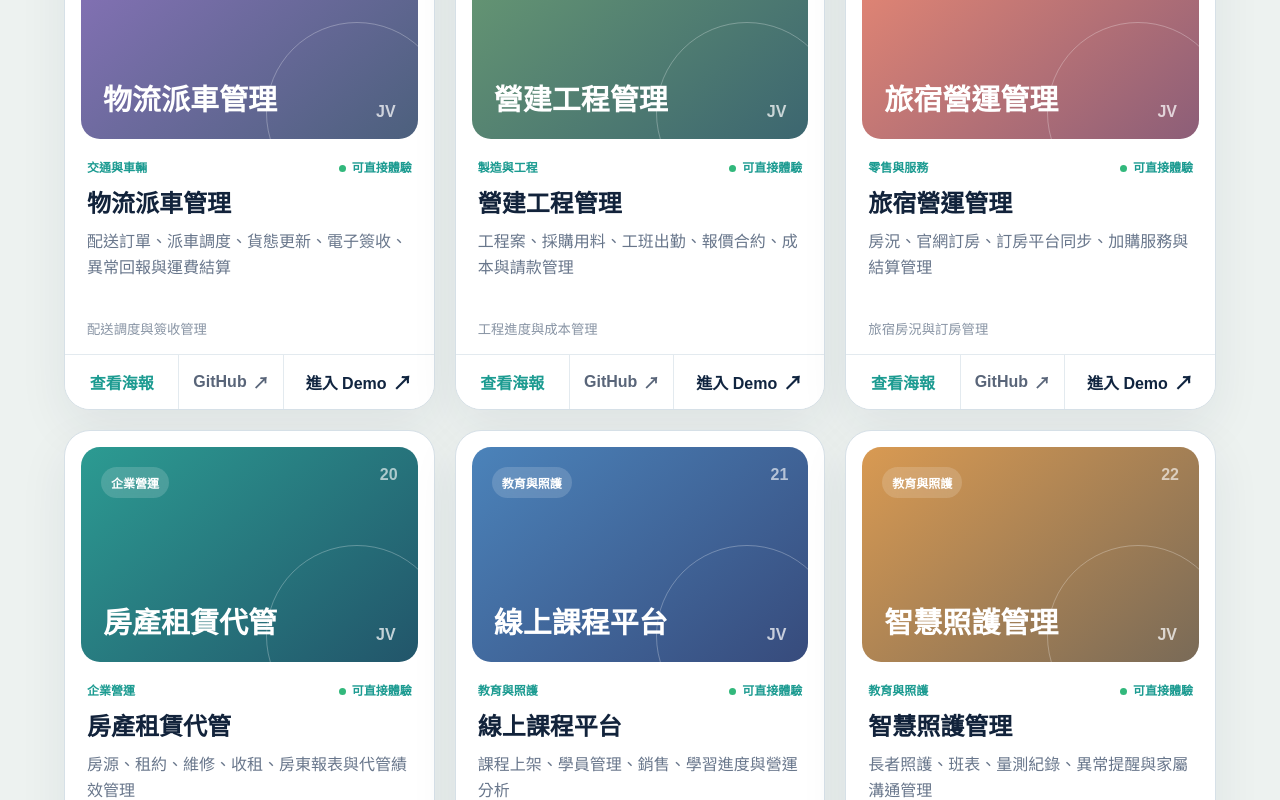
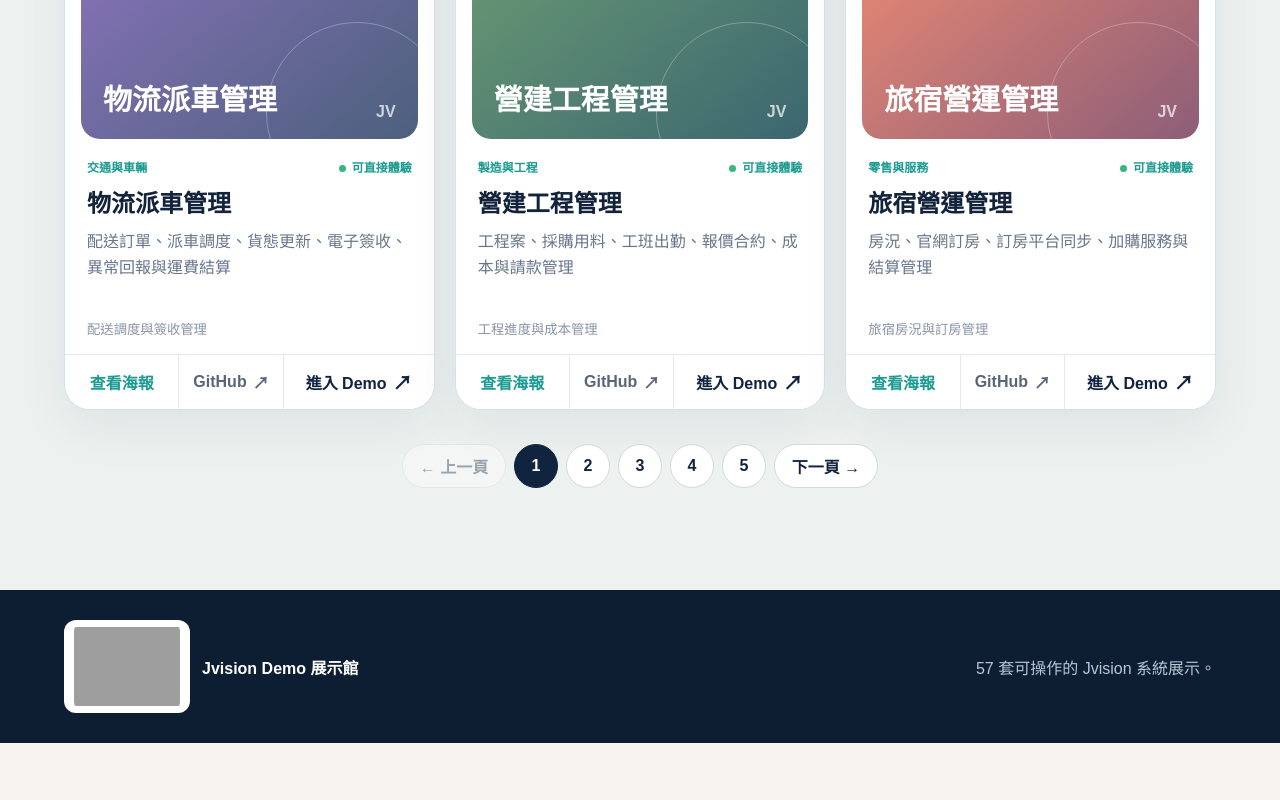
Before and after one commit to yunghua817/jvision-showcase-vercel, a Next.js app: page / in a window 1280 px wide. Shown: the part 4228-5028 px from the top of the page. After the commit the page ends 4971 px from the top, so only its background shows below. Built offline with nearby package versions, Linux system fonts and the light colour scheme; grey boxes are pictures that could not be loaded.

Commit message:
Add demo gallery pagination

```diff
--- a/src/app/globals.css
+++ b/src/app/globals.css
@@ -174,6 +174,11 @@ h1 { max-width: 850px; margin: 0 0 26px; color: #10243f; font-size: clamp(48px,
 .empty-state strong { font-size: 22px; }
 .empty-state p { margin: 10px 0 20px; color: var(--muted); }
 .empty-state button { border: 0; border-radius: 999px; padding: 11px 18px; background: var(--navy); color: #fff; cursor: pointer; font-weight: 900; }
+.pagination { display: flex; flex-wrap: wrap; align-items: center; justify-content: center; gap: 8px; margin-top: 34px; }
+.pagination button { min-width: 44px; height: 44px; border: 1px solid #cfdadf; border-radius: 999px; padding: 0 14px; background: #fff; color: var(--navy); cursor: pointer; font: inherit; font-weight: 900; }
+.pagination button:hover:not(:disabled), .pagination button.active { border-color: var(--navy); background: var(--navy); color: #fff; }
+.pagination button:disabled { cursor: not-allowed; opacity: .38; }
+.pagination .page-direction { min-width: 104px; }
 
 .detail-hero { display: grid; grid-template-columns: 1fr .72fr; gap: 34px; align-items: center; padding: 80px clamp(18px,5vw,76px); background: #fff; }
 .detail-hero p { color: var(--muted); line-height: 1.7; }
--- a/src/components/showcase-gallery.tsx
+++ b/src/components/showcase-gallery.tsx
@@ -4,6 +4,7 @@ import { useEffect, useMemo, useState } from "react";
 import type { Product } from "../data/products";
 
 const tones = ["coral", "teal", "blue", "amber", "violet", "green"];
+const pageSize = 12;
 
 export function ShowcaseGallery({
   products,
@@ -16,6 +17,7 @@ export function ShowcaseGallery({
 }) {
   const [query, setQuery] = useState("");
   const [category, setCategory] = useState(initialCategory);
+  const [page, setPage] = useState(1);
   const [posterProduct, setPosterProduct] = useState<Product | null>(null);
 
   useEffect(() => {
@@ -41,6 +43,14 @@ export function ShowcaseGallery({
     });
   }, [category, products, query]);
 
+  const totalPages = Math.max(1, Math.ceil(filtered.length / pageSize));
+  const visibleProducts = filtered.slice((page - 1) * pageSize, page * pageSize);
+
+  function goToPage(nextPage: number) {
+    setPage(nextPage);
+    document.querySelector(".result-row")?.scrollIntoView({ behavior: "smooth", block: "start" });
+  }
+
   return (
     <>
       <section className="explore" id="gallery">
@@ -58,7 +68,10 @@ export function ShowcaseGallery({
             <input
               type="search"
               value={query}
-              onChange={(event) => setQuery(event.target.value)}
+              onChange={(event) => {
+                setQuery(event.target.value);
+                setPage(1);
+              }}
               placeholder="搜尋系統、功能或產業，例如：人資、庫存、照護"
               aria-label="搜尋 Demo"
             />
@@ -68,7 +81,10 @@ export function ShowcaseGallery({
               <button
                 type="button"
                 className={category === item ? "active" : ""}
-                onClick={() => setCategory(item)}
+                onClick={() => {
+                  setCategory(item);
+                  setPage(1);
+                }}
                 key={item}
               >
                 {item}
@@ -79,12 +95,13 @@ export function ShowcaseGallery({
 
         <div className="result-row">
           <strong>{filtered.length} 個 Demo</strong>
-          <span>{category === "全部" ? "顯示所有分類" : `目前分類：${category}`}</span>
+          <span>第 {page} / {totalPages} 頁 · {category === "全部" ? "顯示所有分類" : `目前分類：${category}`}</span>
         </div>
 
         {filtered.length ? (
+          <>
             <div className="gallery-grid">
-            {filtered.map((product) => (
+              {visibleProducts.map((product) => (
                 <article className="demo-card" data-slug={product.slug} key={product.slug}>
                   <div className="card-main">
                     <div className={`card-visual tone-${tones[(product.id - 1) % tones.length]}`}>
@@ -117,11 +134,29 @@ export function ShowcaseGallery({
                 </article>
               ))}
             </div>
+            {totalPages > 1 ? (
+              <nav className="pagination" aria-label="Demo 分頁">
+                <button type="button" className="page-direction" disabled={page === 1} onClick={() => goToPage(page - 1)}>← 上一頁</button>
+                {Array.from({ length: totalPages }, (_, index) => index + 1).map((pageNumber) => (
+                  <button
+                    type="button"
+                    className={page === pageNumber ? "active" : ""}
+                    aria-current={page === pageNumber ? "page" : undefined}
+                    onClick={() => goToPage(pageNumber)}
+                    key={pageNumber}
+                  >
+                    {pageNumber}
+                  </button>
+                ))}
+                <button type="button" className="page-direction" disabled={page === totalPages} onClick={() => goToPage(page + 1)}>下一頁 →</button>
+              </nav>
+            ) : null}
+          </>
         ) : (
           <div className="empty-state">
             <strong>目前找不到符合的 Demo</strong>
             <p>可以換一個關鍵字，或切回「全部」分類。</p>
-            <button type="button" onClick={() => { setQuery(""); setCategory("全部"); }}>清除篩選</button>
+            <button type="button" onClick={() => { setQuery(""); setCategory("全部"); setPage(1); }}>清除篩選</button>
           </div>
         )}
       </section>
```
Lines whose indentation alone changed are shown as unchanged.
